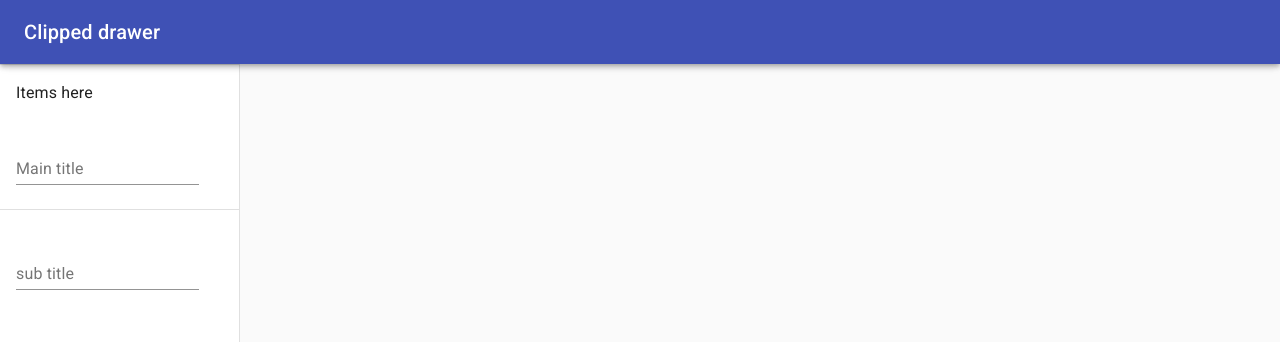
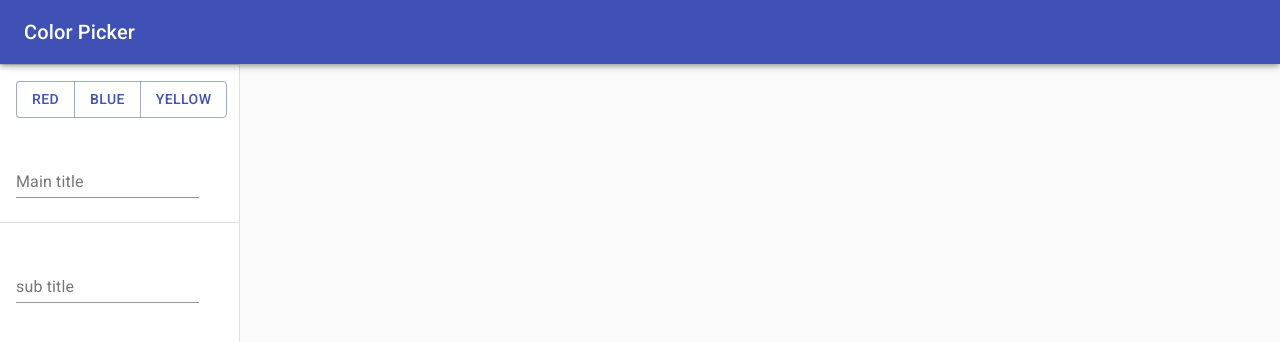
Before and after one commit to fernandovmac/design_posters, a React (Create React App) app: page / in a window 1280 px wide. Shown: the top 342 px of the page. Built offline with nearby package versions, Linux system fonts and the light colour scheme.

Commit message:
implemented stylying via props. so far background color, text color and positioning

```diff
--- a/src/DrawerMenu.js
+++ b/src/DrawerMenu.js
@@ -11,6 +11,8 @@ import ListItem from "@material-ui/core/ListItem";
 import TextField from "@material-ui/core/TextField";
 import { withStyles } from "@material-ui/core/styles";
 import MainContentSection from "./MainContent.js";
+import Button from "@material-ui/core/Button";
+import ButtonGroup from "@material-ui/core/ButtonGroup";
 
 const drawerWidth = 240;
 
@@ -39,8 +41,32 @@ const style = theme => ({
 class LeftDrawer extends Component {
   constructor(props) {
     super(props);
-    this.state = {};
+    this.state = {
+      backgroundColor: ""
+    };
+    this.handleBackgroundColorChangeRed = this.handleBackgroundColorChangeRed.bind(
+      this
+    );
+    this.handleBackgroundColorChangeBlue = this.handleBackgroundColorChangeBlue.bind(
+      this
+    );
+
+    this.handleBackgroundColorChangeYellow = this.handleBackgroundColorChangeYellow.bind(
+      this
+    );
   }
+
+  handleBackgroundColorChangeRed = () => {
+    this.setState({ backgroundColor: "red" });
+  };
+
+  handleBackgroundColorChangeBlue = () => {
+    this.setState({ backgroundColor: "blue" });
+  };
+
+  handleBackgroundColorChangeYellow = () => {
+    this.setState({ backgroundColor: "yellow" });
+  };
 
   render() {
     const { classes } = this.props;
@@ -50,7 +76,7 @@ class LeftDrawer extends Component {
         <AppBar position="fixed" className={classes.appBar}>
           <Toolbar>
             <Typography variant="h6" noWrap>
-              Clipped drawer
+              Color Picker
             </Typography>
           </Toolbar>
         </AppBar>
@@ -65,7 +91,20 @@ class LeftDrawer extends Component {
           <Divider />
           <List>
             <ListItem>
-              <Typography>Items here</Typography>
+              <ButtonGroup
+                color="primary"
+                aria-label="outlined primary button group"
+              >
+                <Button onClick={this.handleBackgroundColorChangeRed}>
+                  Red
+                </Button>
+                <Button onClick={this.handleBackgroundColorChangeBlue}>
+                  Blue
+                </Button>
+                <Button onClick={this.handleBackgroundColorChangeYellow}>
+                  Yellow
+                </Button>
+              </ButtonGroup>
             </ListItem>
             <ListItem>
               <form>
@@ -97,6 +136,10 @@ class LeftDrawer extends Component {
         <MainContentSection
           title={this.props.title}
           subTitle={this.props.subTitle}
+          textColor="white"
+          titlePosX="500px"
+          subtitlePosX="700px"
+          mainContentBackgroundColor={this.state.backgroundColor}
         ></MainContentSection>
       </div>
     );
--- a/src/MainContent.js
+++ b/src/MainContent.js
@@ -13,9 +13,10 @@ import { withStyles } from "@material-ui/core/styles";
 
 const drawerWidth = 240;
 
-const style = theme => ({
+const style = makeStyles(theme => ({
   root: {
-    display: "flex"
+    display: "flex",
+    backgroundColor: "black"
   },
   appBar: {
     zIndex: theme.zIndex.drawer + 1
@@ -29,29 +30,47 @@ const style = theme => ({
   },
   content: {
     flexGrow: 1,
-    padding: theme.spacing(3)
+    padding: 6,
+    backgroundColor: props => props.mainContentBackgroundColor,
+    minWidth: "800px",
+    minHeight: "1500px"
+  },
+
+  title: {
+    position: "absolute",
+    color: props => props.textColor,
+    left: props => props.titlePosX
+  },
+
+  subTitle: {
+    position: "absolute",
+    left: props => props.subtitlePosX,
+    top: "700px",
+    color: props => props.textColor
   },
   // necessary for content to be below app bar
   toolbar: theme.mixins.toolbar
-});
+}));
 
-class MainContentSection extends Component {
-  constructor(props) {
-    super(props);
-    this.state = {};
-  }
-  render() {
-    const { classes } = this.props;
+export default function MainContentSection(props) {
+  const classes = style(props);
+  const { color, ...other } = props;
   return (
     <div>
       <main className={classes.content}>
         <div className={classes.toolbar} />
-          <Typography paragraph>{this.props.title}</Typography>
-          <Typography paragraph>{this.props.subTitle}</Typography>
+        <Typography
+          variant="h1"
+          component="h2"
+          className={classes.title}
+          gutterBottom
+        >
+          {props.title}
+        </Typography>
+        <Typography variant="h3" gutterBottom className={classes.subTitle}>
+          {props.subTitle}
+        </Typography>
       </main>
     </div>
   );
 }
-}
-
-export default withStyles(style)(MainContentSection);
```
Lines whose indentation alone changed are shown as unchanged.
